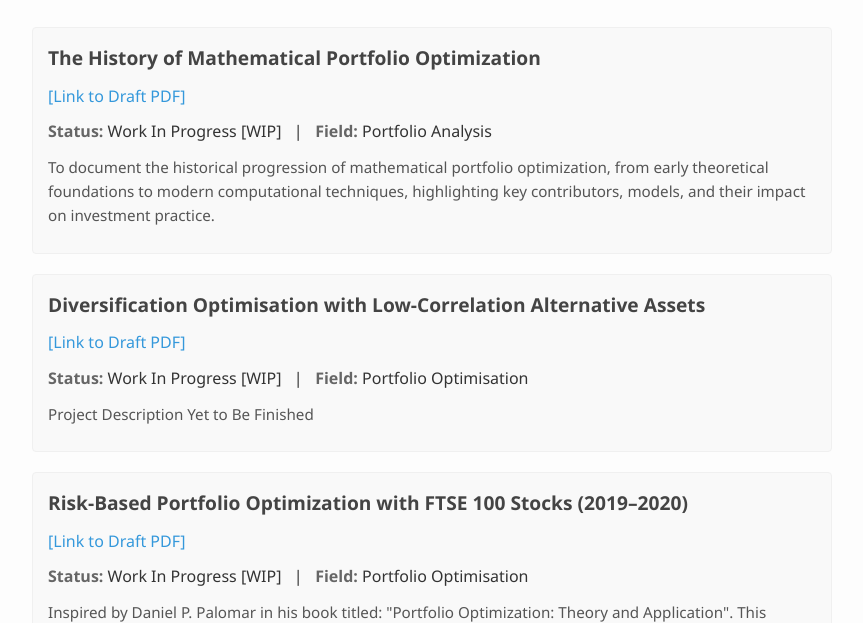
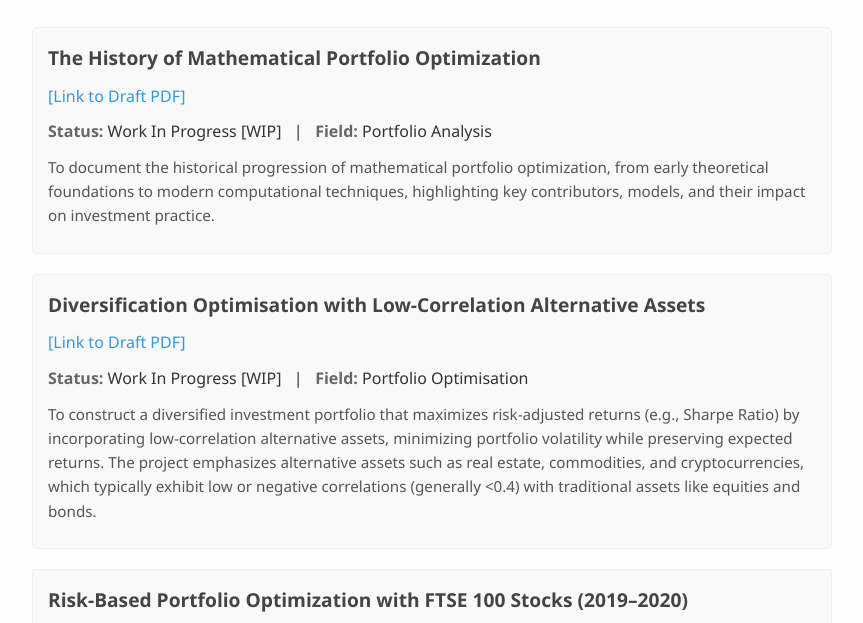
Before and after one commit to CamF00/CamF00.github.io, a plain HTML site: page projects/index.html in a window 1280 px wide. Shown: the part 147-770 px from the top of the page, without its empty margins (208-1071 px from the left). Drawn offline with nearby package versions, Linux system fonts and the light colour scheme.

Commit message:
Update index.html

```diff
--- a/projects/index.html
+++ b/projects/index.html
@@ -172,7 +172,8 @@
         </p>
         <p class="project-category"><strong>Status:</strong> Work In Progress [WIP]   |   <strong>Field:</strong> Portfolio Optimisation</p>
         <p class="project-abstract" itemprop="description abstract">
-            Project Description Yet to Be Finished
+            To construct a diversified investment portfolio that maximizes risk-adjusted returns (e.g., Sharpe Ratio) by incorporating low-correlation alternative assets, minimizing portfolio volatility while preserving expected returns. The project emphasizes alternative assets such as real estate, commodities, and cryptocurrencies, which typically exhibit low or negative correlations (generally <0.4) with traditional assets like equities and bonds.
+
         </p>
     </div>
 
```
